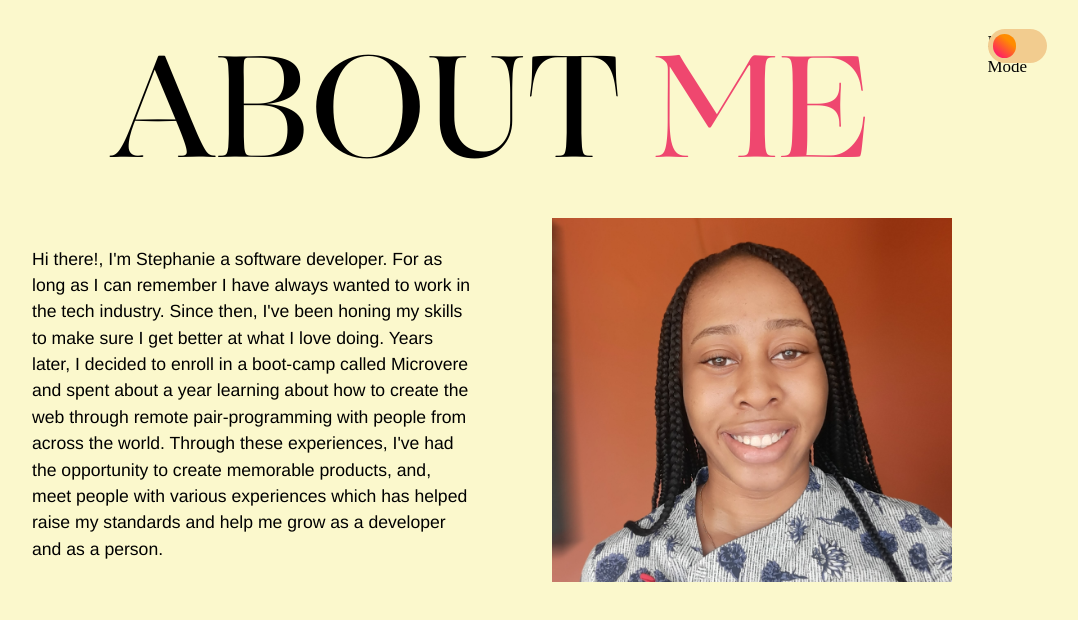
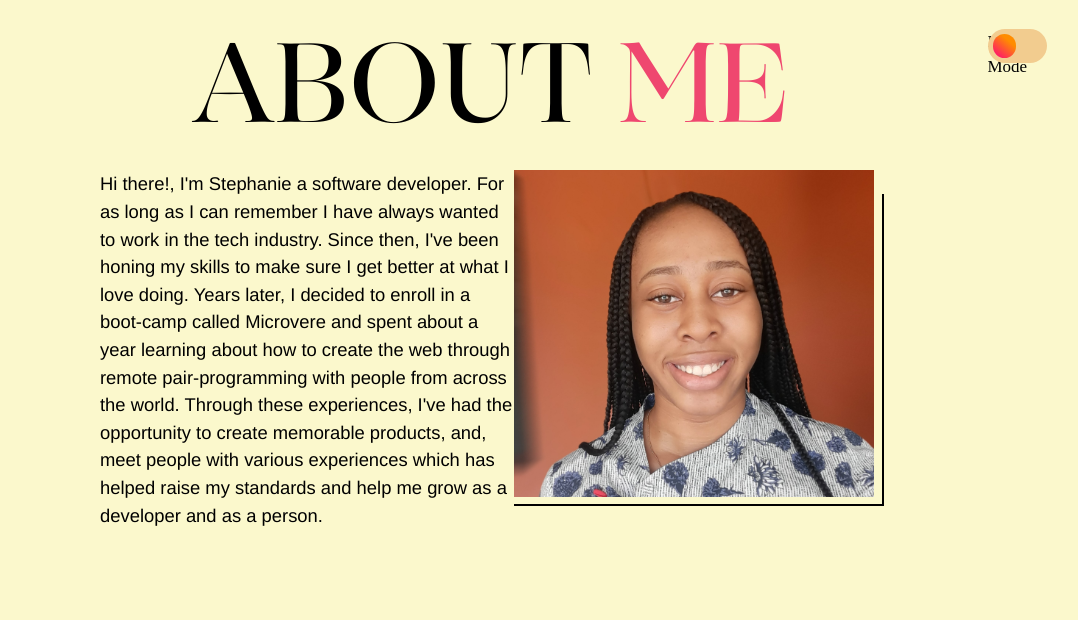
Before and after one commit to Ugboaja-Uchechi/portfolio-site, a React (Create React App) app: page /about in a window 1280 px wide. Shown: the top 620 px of the page, without its empty margins (148-1226 px from the left). Built offline with nearby package versions, Linux system fonts and the light colour scheme.

Commit message:
Adjust css code

```diff
--- a/src/component/About.js
+++ b/src/component/About.js
@@ -17,11 +17,11 @@ const About = () => {
       <section className="height">
         <h2 className="headings about-animation">About <span>me</span></h2>
         <div className="about about-animation">
-          <div className="margin-end">
-            <p className="width about-animation">Hi there!, I'm Stephanie a software developer. For as long as I can remember I have always wanted to work in the tech industry. Since then, I've been honing my skills to make sure I get better at what I love doing. Years later, I decided to enroll in a boot-camp called Microvere and spent about a year learning about how to create the web through remote pair-programming with people from across the world. Through these experiences, I've had the opportunity to create memorable products, and, meet people with various experiences which has helped raise my standards and help me grow as a developer and as a person.
+          <div>
+            <p className="width about-animation about-text">Hi there!, I'm Stephanie a software developer. For as long as I can remember I have always wanted to work in the tech industry. Since then, I've been honing my skills to make sure I get better at what I love doing. Years later, I decided to enroll in a boot-camp called Microvere and spent about a year learning about how to create the web through remote pair-programming with people from across the world. Through these experiences, I've had the opportunity to create memorable products, and, meet people with various experiences which has helped raise my standards and help me grow as a developer and as a person.
             </p>
           </div>
-          <div>
+          <div id="about-img-cover">
             <img src={ProfileImage} alt="A girl smiling" className="width margin-start about-animation"></img>
           </div>
         </div>
--- a/src/component/Contact.js
+++ b/src/component/Contact.js
@@ -30,7 +30,7 @@ const Contact = () => {
 
   useEffect(() => {
     // const navEl = navRef.current;
-    gsap.fromTo('.contact-animation', {opacity: 0, y: '-10%'}, {duration: 1, ease: 'power4.inOut', opacity: 1, y: '0%', stagger: .25, scrollTrigger: { trigger: '.contact-animation'
+    gsap.fromTo('.contact-animation', {opacity: 0, y: '-10%'}, {duration: 0.8, ease: 'power4.inOut', opacity: 1, y: '0%', stagger: .25, scrollTrigger: { trigger: '.contact-animation'
     }})
   }, [])
 
--- a/src/component/Projects.js
+++ b/src/component/Projects.js
@@ -29,6 +29,10 @@ const Projects = () => {
                 <h3 className="project-title">Vacay Home</h3>
                 <p>Vacay home is a rental site built with React, Ruby on Rails, Bootstrap, Jest, and CSS in which users can create reservations for vacation homes and create listings.</p>
               </div>
+              <div className="project-link-cover">
+                <a href="https://github.com/Ugboaja-Uchechi/Vacayhome-front-end" target="_blank" rel="noreferrer">View GitHub</a>
+                <a href="https://vacay-home.netlify.app/" target="_blank" rel="noreferrer">Live Project</a>
+              </div>
               <div id="img">
               </div>
             </div>
@@ -38,6 +42,10 @@ const Projects = () => {
               <div className="content">
                 <h3 className="project-title">Space Traveler's Hub</h3>
                 <p>Space Traveler's Hub is a desktop web application built with React, Bootstrap, Jest, and, CSS that allow users to book rockets and join selected space missions.</p>
+              </div>
+              <div className="project-link-cover">
+                <a href="https://github.com/Ugboaja-Uchechi/space-x-hub" target="_blank" rel="noreferrer">View GitHub</a>
+                <a href="https://space-x-hub.netlify.app/" target="_blank" rel="noreferrer">Live Project</a>
               </div>
               <div id="img-2">
               </div>
@@ -49,6 +57,10 @@ const Projects = () => {
                 <h3 className="project-title">IP Address Tracker</h3>
                 <p>IP Address Tracker is a web applcation built with JavaScript, Api, HTML, and, CSS. Users can see their IP Address on the map on the initial page load. Search for any IP addresses or domains and see the key information and location. View the optimal layout for each page depending on their device screen size.</p>
               </div>
+              <div className="project-link-cover">
+                <a href="https://github.com/Ugboaja-Uchechi/ip-address-tracker" target="_blank" rel="noreferrer">View GitHub</a>
+                <a href="https://ip-address-tracker1.netlify.app/" target="_blank" rel="noreferrer">Live Project</a>
+              </div>
               <div id="img-3">
               </div>
             </div>
@@ -58,6 +70,10 @@ const Projects = () => {
               <div className="content">
                 <h3 className="project-title">URL Shortening API</h3>
                 <p>URL Shortening API is a web app built with JavaScript, Api, HTML, and, CSS. Users can shorten any valid URL, see a list of their shortened links, even after refreshing the browser, copy the shortened link to their clipboard in a single click</p>
+              </div>
+              <div className="project-link-cover">
+                <a href="https://github.com/Ugboaja-Uchechi/url-shortener" target="_blank" rel="noreferrer">View GitHub</a>
+                <a href="https://ip-address-tracker1.netlify.app/" target="_blank" rel="noreferrer">Live Project</a>
               </div>
               <div id="img-4">
               </div>
--- a/src/index.css
+++ b/src/index.css
@@ -113,9 +113,10 @@ header {
 /* Main Styling */
 
 #main {
-  height: 105vh;
+  /* height: 105vh; */
   padding-block-start: 6rem;
   margin-inline-start: 5rem;
+  margin-block-end: 3rem;
   /* padding-inline-start: 5rem;
   padding-inline-end: 5rem; */
   /* display: flex;
@@ -128,7 +129,7 @@ h1 {
   font-family: 'ogg', sans-serif;
   letter-spacing: 2px;
   font-weight: 500;
-  font-size: calc(6.5rem + 0.75vw);
+  font-size: calc(5.5rem + 0.75vw);
   /* width: calc(2em * 5); */
 }
 
@@ -148,7 +149,7 @@ h1 {
   font-family: 'ogg', sans-serif;
   letter-spacing: 2px;
   font-weight: 500;
-  font-size: calc(5.5rem + 0.75vw);
+  font-size: calc(4.5rem + 0.75vw);
 }
 
 h1::selection,
@@ -177,7 +178,7 @@ h3::selection {
 }
 
 .headings {
-  font-size: calc(8.5rem + 0.75vw);
+  font-size: calc(6.5rem + 0.75vw);
   text-transform: uppercase;
   /* font-size: calc(1rem + 2vw); */
   text-align: center;
@@ -195,24 +196,27 @@ span {
 #span {
   color: var(--textCover);
   font-size: calc(5.5rem + 0.75vw);
-  width: calc(3em * 2.5);
+  width: calc(3em * 2);
   text-align: end;
 }
 
 .width {
-  width: calc(5em * 5);
+  width: calc(4.5em * 5);
 }
 
-.margin-end {
-  margin-inline-end: 2.5rem;
-}
+/* .about-text {
+  font-size: calc(0.3rem + 1vw);
+} */
 
-.margin-end p {
-  font-size: calc(0.3rem + 1vw);
+#about-img-cover {
+  border-block-end: 2px solid black;
+  border-inline-end: 2px solid black;
 }
 
 .margin-start {
-  margin-inline-start: 2.5rem;
+  /* margin-inline-start: 1.5rem; */
+  margin-inline-end: 0.5rem;
+  margin-block-start: -1.5rem;
 }
 
 /* About Styling End */
@@ -579,12 +583,29 @@ input:checked + .slider:before {
   border-inline: 2px dashed var(--spanDarkThemeTextColor);
 }
 
-#dark span {
+#dark #span {
   color: var(--spanDarkThemeTextColor);
 }
 
 #dark .header-name:hover {
   color: var(--spanDarkThemeTextColor);
+}
+
+#dark #div-1 {
+  background-color: #d4a373;
+}
+
+#dark #div-2 {
+  background-color: #ffddd2;
+  color: #4f3400;
+}
+
+#dark #div-3 {
+  background-color: #a5a58d;
+}
+
+#dark #div-4 {
+  background-color: #df8439;
 }
 
 #dark input,
@@ -625,8 +646,14 @@ input:checked + .slider:before {
 
 /* Media Queries */
 
-@media screen and (min-width:1470px) and (max-width:1470) {
+@media screen and (min-device-width: 1470px) and (max-device-width: 1889px) {
   #grid-container {
-    grid-template-columns: repeat(auto-fit,minmax(550px,1fr));
+    grid-template-columns: repeat(auto-fit,minmax(570px,1fr));
   }
 }
+
+@media screen and (min-device-width: 1890px) {
+  #grid-container {
+    grid-template-columns: repeat(auto-fit,minmax(810px,1fr));
+  }
+}
```
